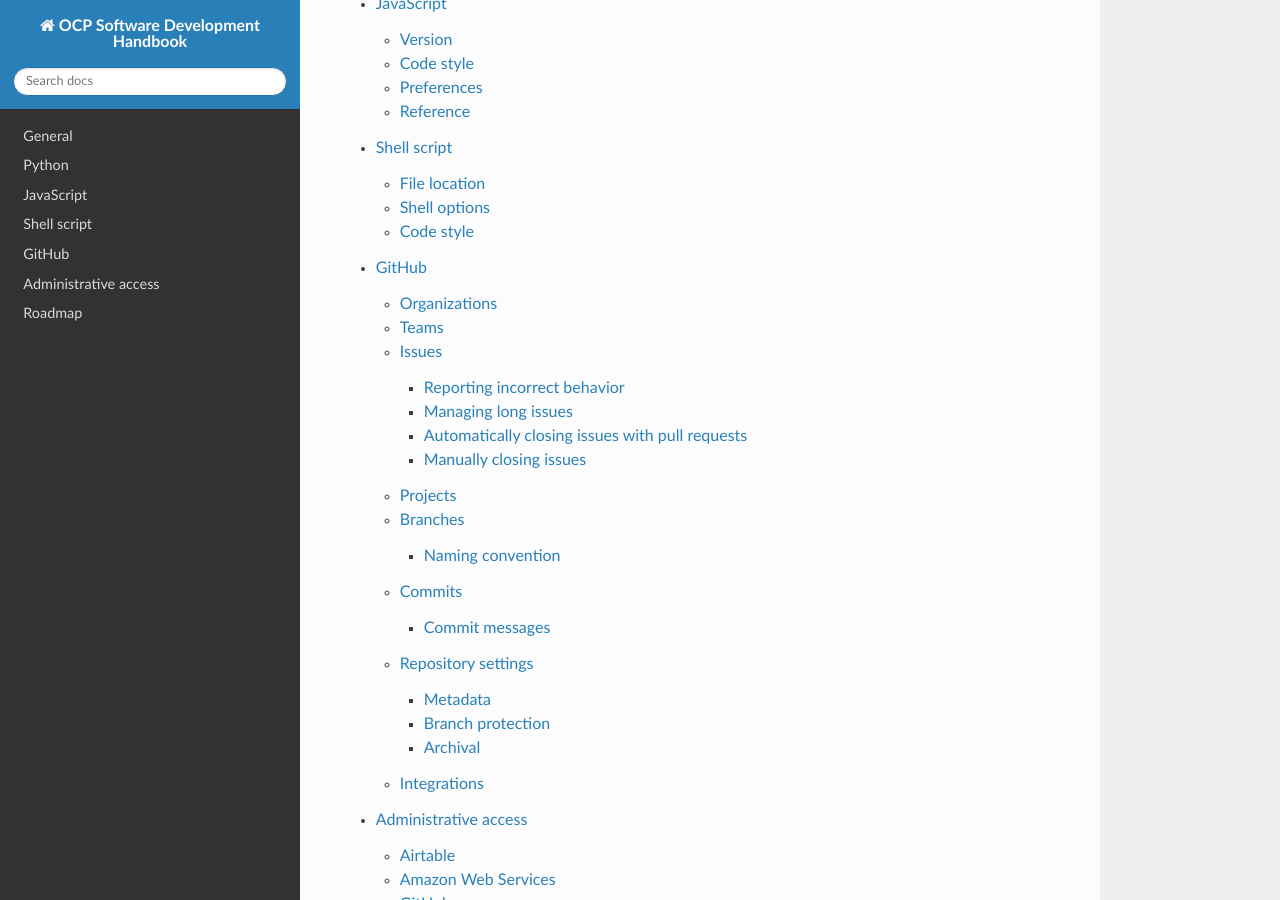
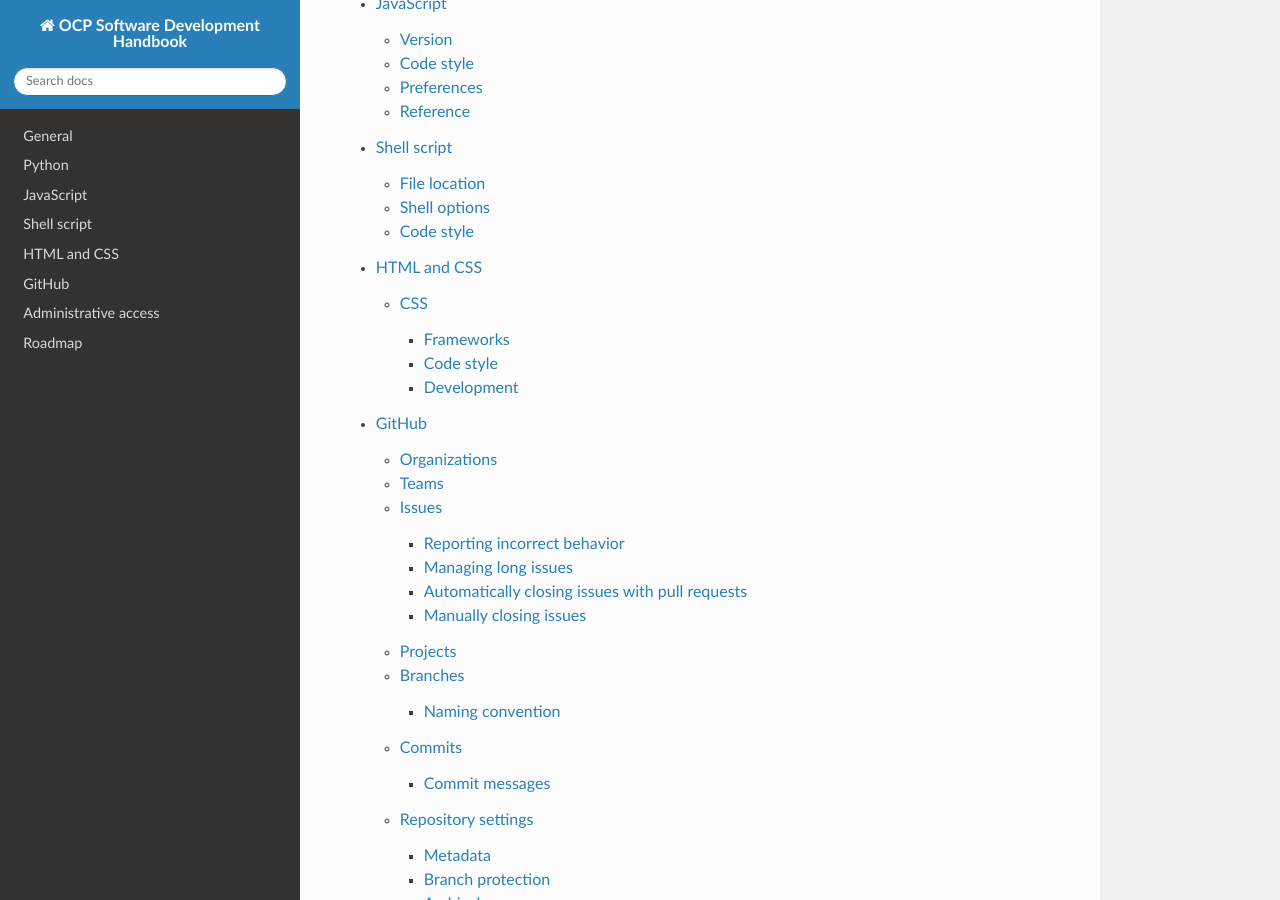
Before and after one commit to open-contracting/software-development-handbook, a Sphinx documentation site: the page built from docs/index.rst, in a window 1280 px wide and 900 px high, scrolled down 2016 px. Built offline with Sphinx 7.4.7 and the Read the Docs theme 2.0.0, drawn with Linux system fonts in a browser that asks for light colours; part of the change alters nothing that is shown.

Commit message:
htmlcss: Add page, closes #18

```diff
--- /dev/null
+++ b/docs/htmlcss/index.rst
@@ -0,0 +1,25 @@
+HTML and CSS
+============
+
+CSS
+---
+
+Frameworks
+~~~~~~~~~~
+
+Most projects use `Bootstrap <https://getbootstrap.com>`__, some of which use Python packages like `django-bootstrap5 <https://pypi.org/project/django-bootstrap5/>`__. Designers are free to use other frameworks like:
+
+-  `Tailwind <https://tailwindcss.com>`__, a `utility classes <https://adamwathan.me/css-utility-classes-and-separation-of-concerns/>`__ framework
+-  `Vuetify <https://vuetifyjs.com>`__, a `Material Design <https://material.io/design>`__ framework
+
+Code style
+~~~~~~~~~~
+
+Style CSS code using `Prettier <https://prettier.io>`__ with 2-space indentation. In terms of naming conventions, options include:
+
+-  `Block Element Modifier (BEM) <http://getbem.com>`__
+
+Development
+~~~~~~~~~~~
+
+-  `Tachyons X-ray <http://tachyons.io/xray/>`__ to align objects to a grid
--- a/docs/index.rst
+++ b/docs/index.rst
@@ -9,6 +9,7 @@ A guide for developers of OCP's tools.
    python/index
    javascript/index
    shell/index
+   htmlcss/index
    github/index
    services/index
    roadmap/index
```
